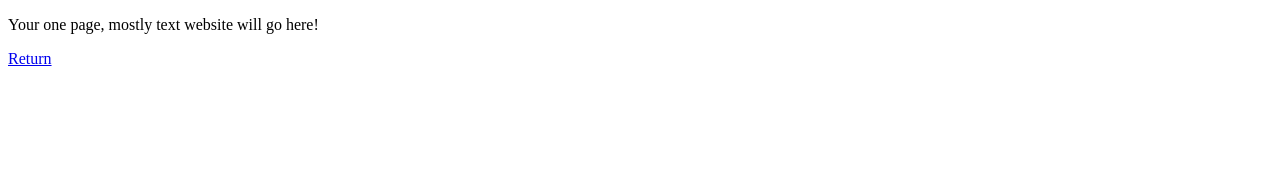
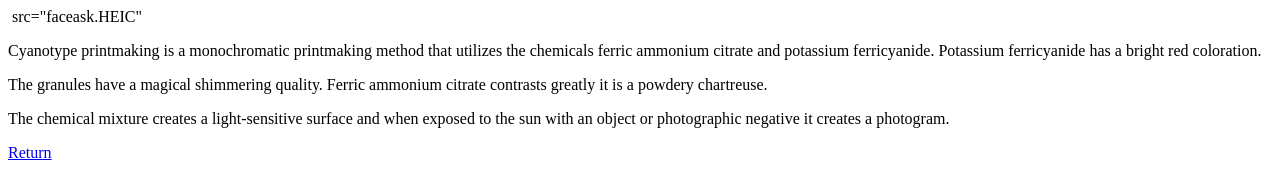
Before and after one commit to adr1enn3/ultralight, a plain HTML site: page week1/index.html in a window 1280 px wide. Drawn offline with Linux system fonts and the light colour scheme.

Commit message:
new changes

```diff
--- a/week1/index.html
+++ b/week1/index.html
@@ -3,7 +3,7 @@
 <html>
 
 <head>
-    <title>Your title goes here</title>
+    <title>Cyanotype Printmaking</title>
     <meta charset="utf-8" />
     <meta name="viewport" content="width=device-width, user-scalable=no" />
     <style>
@@ -13,10 +13,17 @@
 
 <body>
 
+<img> src="faceask.HEIC" <img>
+
     <p>
-        Your one page, mostly text website will go here!
+        Cyanotype printmaking is a monochromatic printmaking method that utilizes the chemicals ferric ammonium citrate and potassium ferricyanide.
+Potassium ferricyanide has a bright red coloration.
     </p>
+        The granules have a magical shimmering quality. Ferric ammonium citrate contrasts greatly it is a powdery chartreuse.
+
     <p>
+        The chemical mixture creates a light-sensitive surface and when exposed to the sun with an object or photographic negative it creates a photogram.
+    </p>
         <a href="../index.html">Return</a>
     </p>
 
```
Also changed, not shown: 2 other files.
